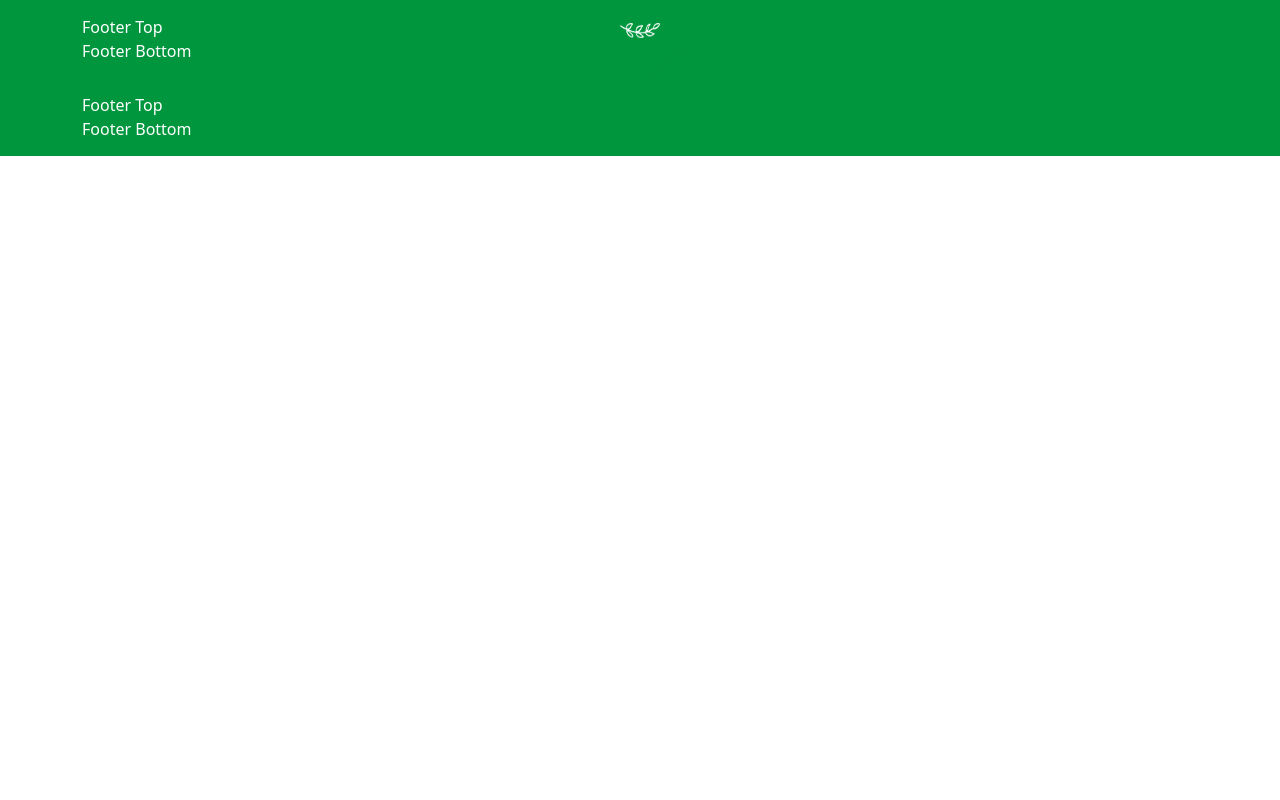
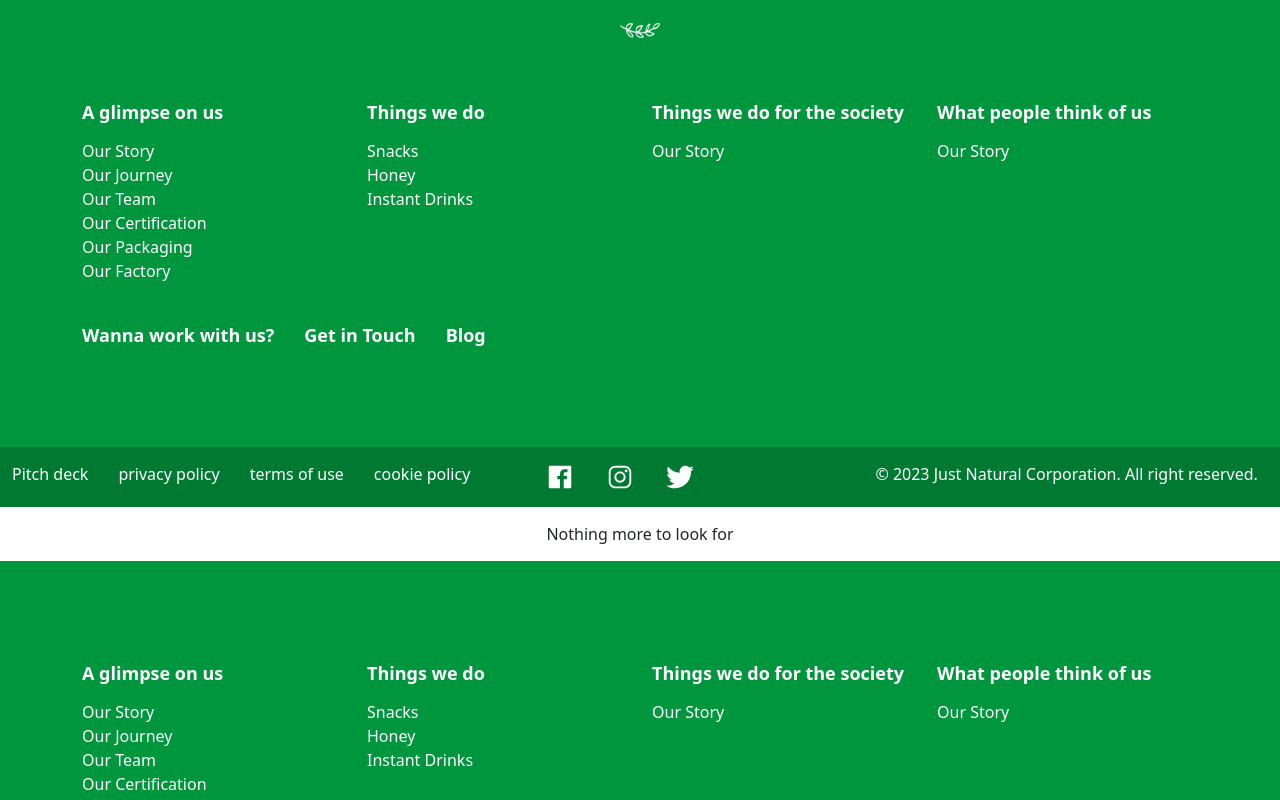
Before and after one commit to mamun07/just-natural-wesite, a Next.js app: page /Layout in a window 1280 px wide. Shown: the top 800 px of the page. Built offline with nearby package versions, Linux system fonts and the light colour scheme.

Commit message:
footer done

```diff
--- a/sections/Footer/index.js
+++ b/sections/Footer/index.js
@@ -1,22 +1,198 @@
 import React from "react";
-import { Col, Container, Row } from "react-bootstrap";
-import { FooterMain } from "./style";
+import Link from "next/link";
+import { Container, Col, Row } from "react-bootstrap";
+import {
+  FooterBottom,
+  FooterTop,
+  FooterMid,
+  MiddleMenu,
+  MiddleSocial,
+  WidgetBottomMenu,
+} from "./style";
+
+import { IoLogoFacebook, IoLogoTwitter, IoLogoInstagram } from "react-icons/io";
 
 const Footer = () => {
   return (
-    <FooterMain>
+    <>
+      <FooterTop>
         <Container>
           <Row>
+            {widgetData?.map((widget, i) => {
+              return (
+                <Col key={i} xs={12} md={3}>
+                  <h4>{widget.title}</h4>
+                  <ul>
+                    {widget?.menu.map((menu, i) => {
+                      return (
+                        <li key={i}>
+                          <Link href={menu.link}>{menu.label}</Link>
+                        </li>
+                      );
+                    })}
+                  </ul>
+                </Col>
+              );
+            })}
+
+            {/* Widget Bottom Menu */}
             <Col xs={12}>
-            <div>Footer Top</div>
-          </Col>
-          <Col xs={12}>
-            <div>Footer Bottom</div>
+              <WidgetBottomMenu>
+                <ul>
+                  {widgetBottomMenu?.map((list, i) => {
+                    return (
+                      <li key={i}>
+                        <Link href={list.link}>{list.title}</Link>
+                      </li>
+                    );
+                  })}
+                </ul>
+              </WidgetBottomMenu>
             </Col>
           </Row>
         </Container>
-    </FooterMain>
+      </FooterTop>
+      <FooterMid>
+        <Container fluid>
+          <Row justify-content-center>
+            <Col xs={12} md={5}>
+              <MiddleMenu>
+                <ul>
+                  <li>
+                    <Link href="/">Pitch deck</Link>
+                  </li>
+                  <li>
+                    <Link href="/">privacy policy</Link>
+                  </li>
+                  <li>
+                    <Link href="/">terms of use</Link>
+                  </li>
+                  <li>
+                    <Link href="/">cookie policy</Link>
+                  </li>
+                </ul>
+              </MiddleMenu>
+            </Col>
+            <Col xs={12} md={3}>
+              <MiddleSocial>
+                <ul>
+                  <li>
+                    <Link href="/">
+                      <IoLogoFacebook />
+                    </Link>
+                  </li>
+                  <li>
+                    <Link href="/">
+                      <IoLogoInstagram />
+                    </Link>
+                  </li>
+                  <li>
+                    <Link href="/">
+                      <IoLogoTwitter />
+                    </Link>
+                  </li>
+                </ul>
+              </MiddleSocial>
+            </Col>
+            <Col xs={12} md={4}>
+              <p>© 2023 Just Natural Corporation. All right reserved.</p>
+            </Col>
+          </Row>
+        </Container>
+      </FooterMid>
+      <FooterBottom>
+        <Container fluid>
+          <Row>
+            <Col xs={12}>
+              <p>Nothing more to look for</p>
+            </Col>
+          </Row>
+        </Container>
+      </FooterBottom>
+    </>
   );
 };
 
 export default Footer;
+
+const widgetData = [
+  {
+    title: "A glimpse on us",
+    menu: [
+      {
+        label: "Our Story",
+        link: "/",
+      },
+      {
+        label: "Our Journey",
+        link: "/",
+      },
+      {
+        label: "Our Team",
+        link: "/",
+      },
+      {
+        label: "Our Certification",
+        link: "/",
+      },
+      {
+        label: "Our Packaging",
+        link: "/",
+      },
+      {
+        label: "Our Factory",
+        link: "/",
+      },
+    ],
+  },
+  {
+    title: "Things we do",
+    menu: [
+      {
+        label: "Snacks",
+        link: "/",
+      },
+      {
+        label: "Honey",
+        link: "/",
+      },
+      {
+        label: "Instant Drinks",
+        link: "/",
+      },
+    ],
+  },
+  {
+    title: "Things we do for the society",
+    menu: [
+      {
+        label: "Our Story",
+        link: "/",
+      },
+    ],
+  },
+  {
+    title: "What people think of us",
+    menu: [
+      {
+        label: "Our Story",
+        link: "/",
+      },
+    ],
+  },
+];
+
+const widgetBottomMenu = [
+  {
+    title: "Wanna work with us?",
+    link: "/",
+  },
+  {
+    title: "Get in Touch",
+    link: "/",
+  },
+  {
+    title: "Blog",
+    link: "/",
+  },
+];
--- a/sections/Footer/style.js
+++ b/sections/Footer/style.js
@@ -1,7 +1,119 @@
 import styled from "styled-components";
 
-export const FooterMain = styled.div`
+export const FooterTop = styled.div`
   background: var(--brand-color);
   color: var(--secondary-color);
+  padding: var(--p100) 0;
+  h4 {
+    font-size: 18px;
+    line-height: 24px;
+    font-weight: 700;
+    margin-bottom: 15px;
+  }
+  ul {
+    margin: 0;
+    padding: 0;
+    li {
+      list-style: none;
+      margin-right: 30px;
+      :last-child {
+        margin-right: 0;
+      }
+      a {
+        color: var(--secondary-color);
+        text-decoration: none;
+        display: block;
+        :hover {
+          text-decoration: underline;
+        }
+      }
+    }
+  }
+`;
+
+export const FooterMid = styled.div`
+  background: var(--brand1-color);
+  text-align: center;
+  color: var(--secondary-color);
   padding: var(--py15);
+  p {
+    margin: 0;
+  }
 `;
+export const FooterBottom = styled.div`
+  text-align: center;
+  padding: var(--py15);
+  p {
+    margin: 0;
+  }
+`;
+export const MiddleMenu = styled.div`
+  ul {
+    margin: 0;
+    padding: 0;
+    li {
+      list-style: none;
+      float: left;
+      margin-right: 30px;
+      :last-child {
+        margin-right: 0;
+      }
+      a {
+        color: var(--secondary-color);
+        text-decoration: none;
+        display: block;
+        :hover {
+          text-decoration: underline;
+        }
+      }
+    }
+  }
+`;
+export const MiddleSocial = styled.div`
+  ul {
+    margin: 0;
+    padding: 0;
+    li {
+      list-style: none;
+      float: left;
+      margin-right: 30px;
+      :last-child {
+        margin-right: 0;
+      }
+      a {
+        color: var(--secondary-color);
+        text-decoration: none;
+        display: block;
+        svg {
+          font-size: 30px;
+        }
+      }
+    }
+  }
+`;
+export const WidgetBottomMenu = styled.div`
+  padding-top: var(--p40);
+  ul {
+    margin: 0;
+    padding: 0;
+    li {
+      list-style: none;
+      float: left;
+      margin-right: 30px;
+      :last-child {
+        margin-right: 0;
+      }
+      a {
+        color: var(--secondary-color);
+        text-decoration: none;
+        display: block;
+        font-size: 18px;
+        line-height: 24px;
+        font-weight: 700;
+        :hover {
+          text-decoration: underline;
+        }
+      }
+    }
+  }
+`;
--- a/styles/globals.css
+++ b/styles/globals.css
@@ -4,12 +4,16 @@
   --primary-color: #2d2d2d;
   --secondary-color: #ffffff;
   --brand-color: #00963e;
+  --brand1-color: #007a33;
   --brand2-color: #32d600;
   --radiusfull: 100%;
 
   /* space */
   --py15: 15px 0;
+  --py30: 30px 0;
   --px15: 15px 0;
+  --p40: 40px;
+  --p100: 100px;
 }
 
 * {
```
Lines whose indentation alone changed are shown as unchanged.
